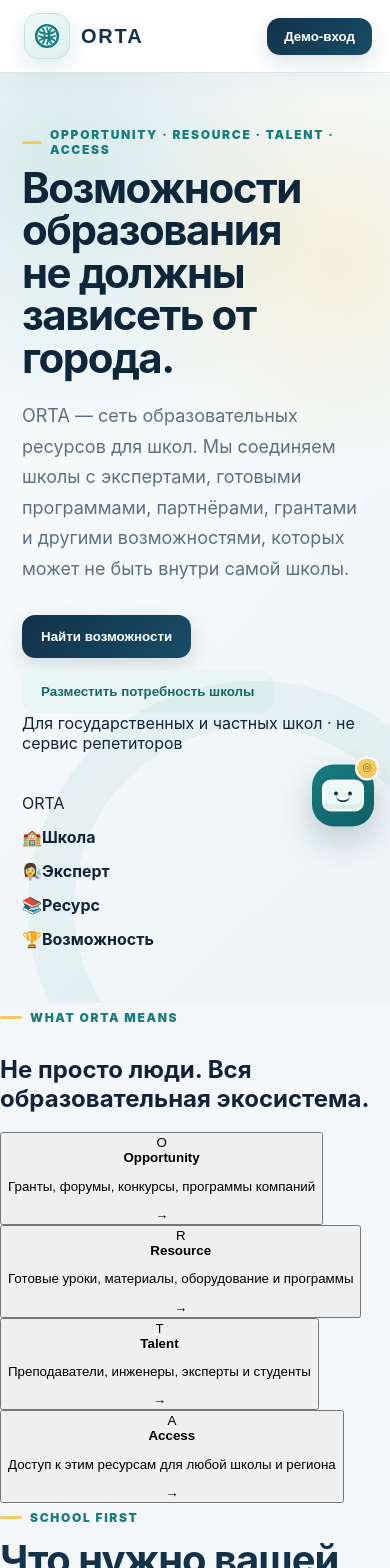
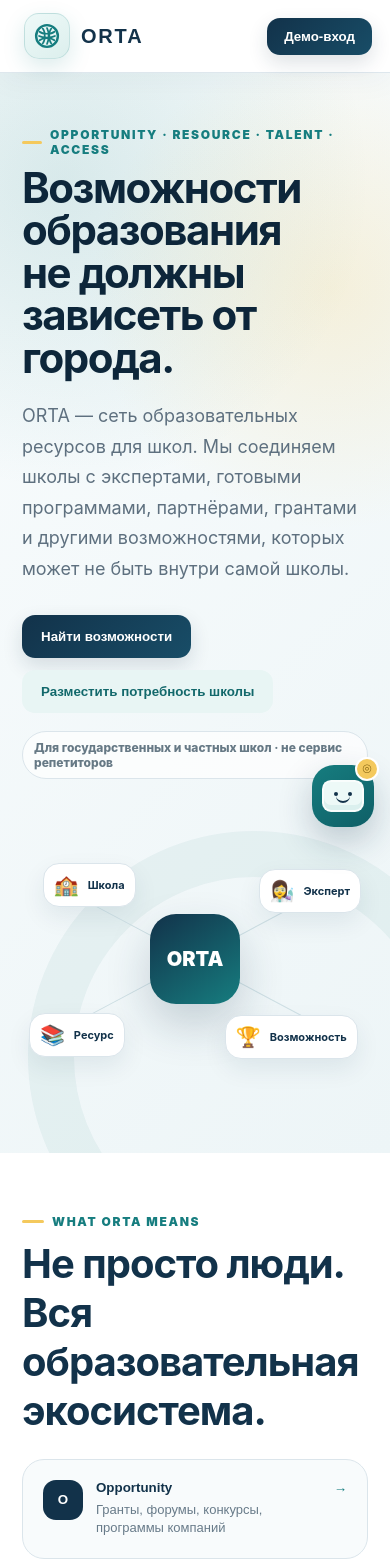
Before and after one commit to tikitakaaaaa/ORTA, a React (Vite) app: page / in a window 390 px wide. Shown: the top 1568 px of the page. Built offline with nearby package versions, Linux system fonts and the light colour scheme.

Commit message:
Polish school-first homepage and clean responsive styles

```diff
--- a/src/styles.css
+++ b/src/styles.css
@@ -297,6 +297,28 @@ textarea{resize:vertical}
 
 footer{padding:30px 7vw;color:#778995;border-top:1px solid var(--border);background:#fff}
 
+
+.school-only-note{display:inline-flex;margin-top:18px;padding:8px 11px;border-radius:999px;background:rgba(255,255,255,.7);border:1px solid var(--border);color:#667985;font-size:12px;font-weight:800}
+.hero-network-panel{position:relative;min-height:380px;display:block}
+.network-center{position:absolute;left:50%;top:50%;transform:translate(-50%,-50%);width:110px;height:110px;border-radius:32px;display:grid;place-items:center;background:linear-gradient(145deg,var(--navy),var(--teal));color:#fff;font-size:24px;font-weight:900;box-shadow:0 20px 45px rgba(18,50,74,.2)}
+.network-node{position:absolute;display:flex;align-items:center;gap:9px;background:#fff;border:1px solid var(--border);border-radius:16px;padding:11px 13px;box-shadow:0 10px 24px rgba(18,50,74,.08);color:var(--navy)}
+.network-node span{font-size:20px}.network-node b{font-size:13px}.network-node.n1{left:6%;top:16%}.network-node.n2{right:2%;top:18%}.network-node.n3{left:2%;bottom:15%}.network-node.n4{right:3%;bottom:14%}
+.hero-network-panel:before,.hero-network-panel:after{content:"";position:absolute;left:50%;top:50%;width:70%;height:1px;background:#cfe0e5;transform:translate(-50%,-50%) rotate(28deg);z-index:0}
+.hero-network-panel:after{transform:translate(-50%,-50%) rotate(-28deg)}
+.network-center,.network-node{z-index:1}
+.orta-pillars{padding:54px 7vw;background:#fff}
+.pillar-heading h2{font-size:40px;margin:0;max-width:760px;color:var(--navy);letter-spacing:-.025em}
+.pillar-grid{display:grid;grid-template-columns:repeat(4,1fr);gap:14px;margin-top:24px}
+.pillar-card{border:1px solid var(--border);background:#f8fbfc;border-radius:22px;padding:20px;text-align:left;cursor:pointer;display:grid;grid-template-columns:auto 1fr auto;gap:13px;align-items:start}
+.pillar-card:hover{background:#f0f7f7;border-color:#c4dddd}
+.pillar-letter{width:40px;height:40px;border-radius:13px;display:grid;place-items:center;background:var(--navy);color:#fff;font-weight:900}
+.pillar-card b{color:var(--navy)}.pillar-card p{margin:6px 0 0;color:#687b89;line-height:1.45;font-size:13px}.pillar-arrow{color:var(--teal);font-weight:900}
+.school-needs{padding:50px 7vw 54px;background:#f7fafb}
+.needs-grid{display:grid;grid-template-columns:repeat(3,1fr);gap:14px;margin-top:24px}
+.need-card{border:1px solid var(--border);background:#fff;border-radius:20px;padding:19px;text-align:left;cursor:pointer;display:flex;align-items:flex-start;gap:13px}
+.need-card:hover{transform:translateY(-2px);box-shadow:0 12px 28px rgba(18,50,74,.07);border-color:#c5dbe2}
+.need-icon{font-size:26px;line-height:1}.need-card b{color:var(--navy)}.need-card p{margin:5px 0 0;color:#73838e;font-size:13px;line-height:1.4}
+
 .school-testimonials{padding:46px 7vw 54px;background:#f7fafb}
 .testimonial-heading{display:flex;justify-content:space-between;align-items:end;gap:20px;margin-bottom:22px}
 .testimonial-heading h2{font-size:38px;margin:0;color:var(--navy);letter-spacing:-.025em}
@@ -367,12 +389,13 @@ footer{padding:30px 7vw;color:#778995;border-top:1px solid var(--border);backgro
   .hero-panel{grid-template-columns:1fr 1fr 1fr}
   .stat:nth-child(2){transform:none}
   .features,.grid{grid-template-columns:1fr}
+  .pillar-grid{grid-template-columns:1fr 1fr}
+  .needs-grid{grid-template-columns:1fr 1fr}
+  .hero-network-panel{min-height:310px}
   .section-head{align-items:stretch;flex-direction:column}
   .section-head input{min-width:0}
   .filters{grid-template-columns:1fr}
   .opportunity,.application-card{align-items:flex-start;flex-direction:column}
-  .opportunity-map-layout{grid-template-columns:1fr}
-  .kz-map{min-height:300px}
   .opportunity-map-layout{grid-template-columns:1fr}
   .kz-map{min-height:300px}
   .opp-side,.application-actions{text-align:left;justify-items:start}
@@ -401,14 +424,14 @@ footer{padding:30px 7vw;color:#778995;border-top:1px solid var(--border);backgro
   .hero{padding:54px 22px}
   .hero h1{font-size:42px}
   .hero-panel{grid-template-columns:1fr}
-  .page-section,.features,.promo-section,.how-it-works{padding-left:22px;padding-right:22px}
+  .page-section,.features,.promo-section,.how-it-works,.orta-pillars,.school-needs{padding-left:22px;padding-right:22px}
+  .pillar-grid,.needs-grid{grid-template-columns:1fr}
+  .hero-network-panel{min-height:280px}
+  .network-node{padding:9px 10px}
+  .network-node b{font-size:11px}
+  .network-center{width:90px;height:90px;border-radius:26px;font-size:20px}
   .trust-strip{margin-left:22px;margin-right:22px}
   .detail-grid{grid-template-columns:1fr}
-  .view-toggle{width:100%}
-  .view-toggle button{flex:1}
-  .kz-map{min-height:250px}
-  .map-pin-label{padding:6px 7px}
-  .map-pin-label small{display:none}
   .view-toggle{width:100%}
   .view-toggle button{flex:1}
   .kz-map{min-height:250px}
```
